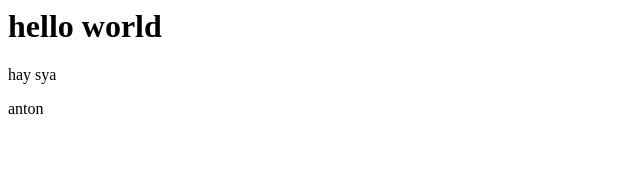
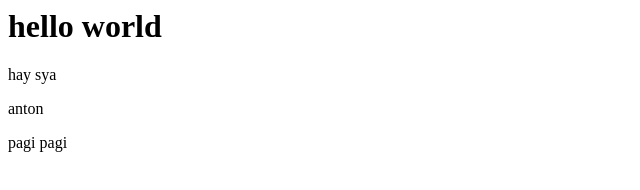
Before and after one commit to indraaptg90/laura, a plain HTML site: page index.html in a window 1280 px wide. Shown: the full height of the page, 0-640 px from the left. Drawn offline with Linux system fonts and the light colour scheme.

Commit message:
menambah pagi pagi

```diff
--- a/index.html
+++ b/index.html
@@ -1,3 +1,4 @@
 <h1>hello world</h1>
 <p>hay sya</p>
 <p>anton</p>
+<p>pagi pagi</p>
```
